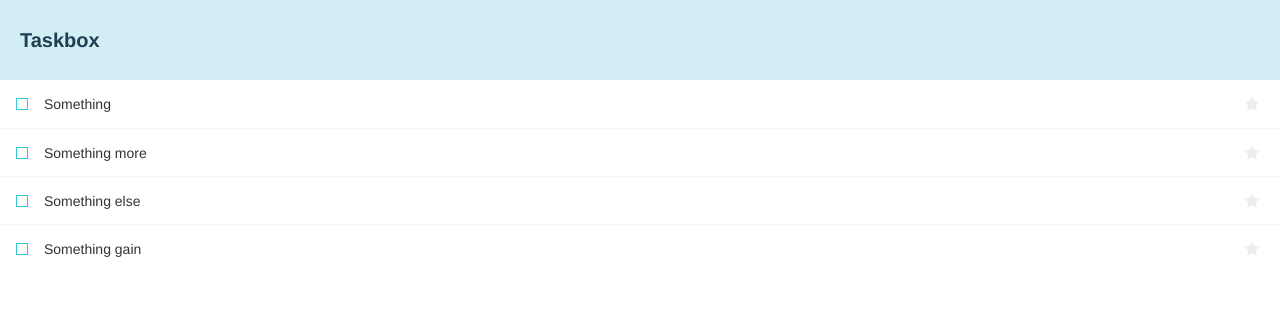
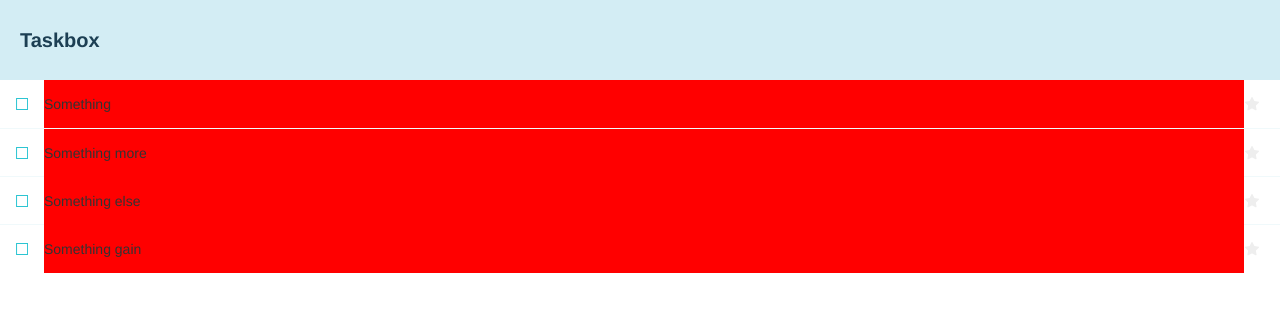
Before and after one commit to AbaloneJS/taskbox, a React (Create React App) app: page / in a window 1280 px wide. Shown: the top 312 px of the page. Built offline with nearby package versions, Linux system fonts and the light colour scheme; a web font is replaced by a local one.

Commit message:
change task background to red

```diff
--- a/package.json
+++ b/package.json
@@ -31,7 +31,7 @@
     "eject": "react-scripts eject",
     "storybook": "start-storybook -p 6006 -s public",
     "build-storybook": "build-storybook -s public",
-    "chromatic": "npx chromatic --project-token=5f1ebcadd8ca"
+    "chromatic": "npx chromatic --project-token=a9361f1280c3"
   },
   "eslintConfig": {
     "extends": [
--- a/src/components/Task.js
+++ b/src/components/Task.js
@@ -18,6 +18,7 @@ export default function Task({ task: { id, title, state }, onArchiveTask, onPinT
 					value={title}
 					readOnly={true}
 					placeholder="Input title"
+					style={{background: 'red'}}
 			  />
 			</div>
 
```
Also changed, not shown: 1 other file (tests, documents, lock files or other folders).
